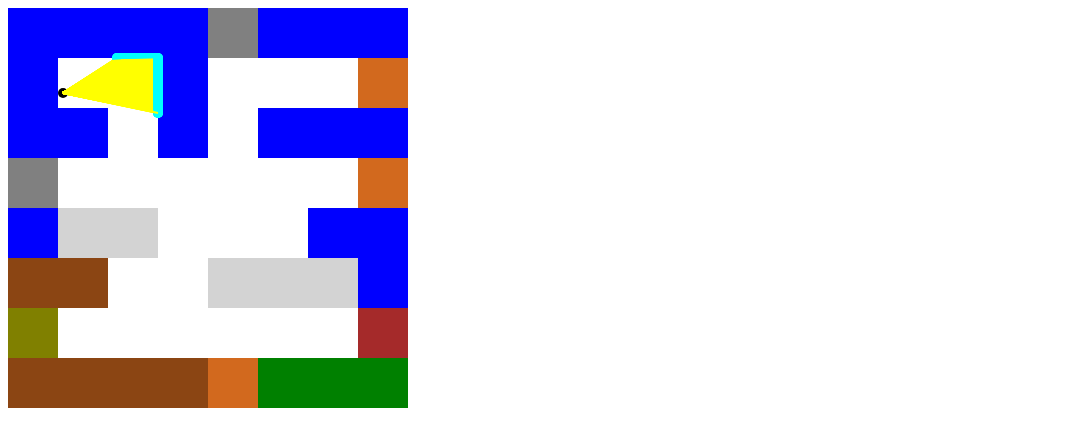
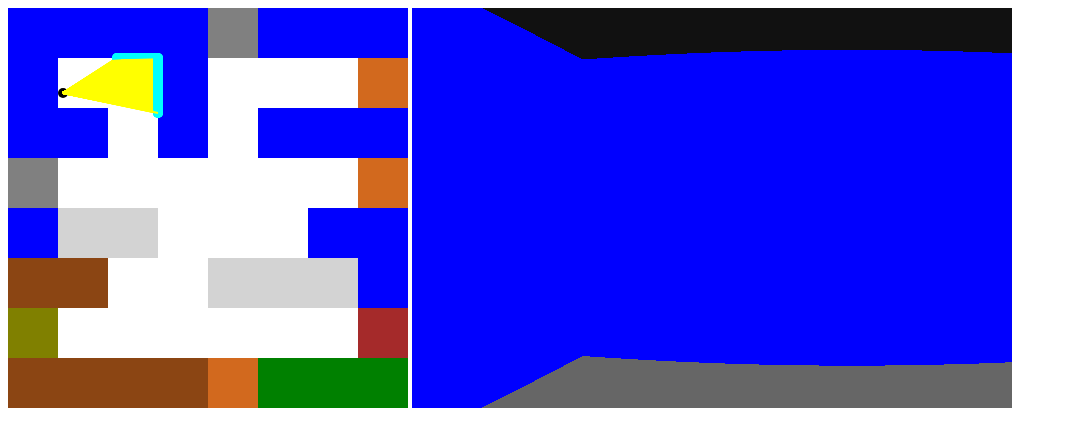
Before and after one commit to hijra-engineering/demo-raycasting, a website: page index.html in a window 1280 px wide. Shown: the whole page, without its empty margins (0-1067 px from the left). Drawn offline with Linux system fonts and the light colour scheme.

Commit message:
3-D with colors

```diff
--- a/index.html
+++ b/index.html
@@ -1,6 +1,7 @@
 <html>
     <body onload="init()">
         <canvas id="map" width="400" height="400"></canvas>
+        <canvas id="view" width="600" height="400"></canvas>
         <script src="raycasting.js"></script>
     </body>
 </html>
--- a/raycasting.js
+++ b/raycasting.js
@@ -178,10 +178,39 @@ function init() {
         return (WE.dist < NS.dist) ? WE : NS;
     }
 
+    function drawColumn(column, hit) {
+        const view = document.getElementById('view');
+        const ctx = view.getContext('2d');
+        const { width, height } = view;
+
+        const { dist, tile } = hit;
+        const h = Math.round(width / dist);
+        const center = height / 2;
+        const start = Math.floor(center - h / 2);
+        const end = start + h;
+
+        ctx.lineWidth = 2;
+        ctx.strokeStyle = tileColor(tile);
+        ctx.beginPath();
+        ctx.moveTo(column, start);
+        ctx.lineTo(column, end);
+        ctx.stroke();
+    }
+
     const FOV = 45; // degrees
 
     function updateView() {
-        const width = 600;
+        const view = document.getElementById('view');
+        const ctx = view.getContext('2d');
+        const { width, height } = view;
+
+        // ceiling
+        ctx.fillStyle = '#111';
+        ctx.fillRect(0, 0, width, height / 2);
+
+        // floor
+        ctx.fillStyle = '#666';
+        ctx.fillRect(0, height / 2, width, height);
 
         const { x, y, angle } = player;
         for (let column = 0; column < width; ++column) {
@@ -190,6 +219,7 @@ function init() {
             const { wallX, wallY, tile } = hit;
             drawMapMarker(wallX, wallY, 'cyan');
             drawMapLine(x, y, wallX, wallY, 'yellow');
+            drawColumn(column, hit);
         }
     }
 
```
